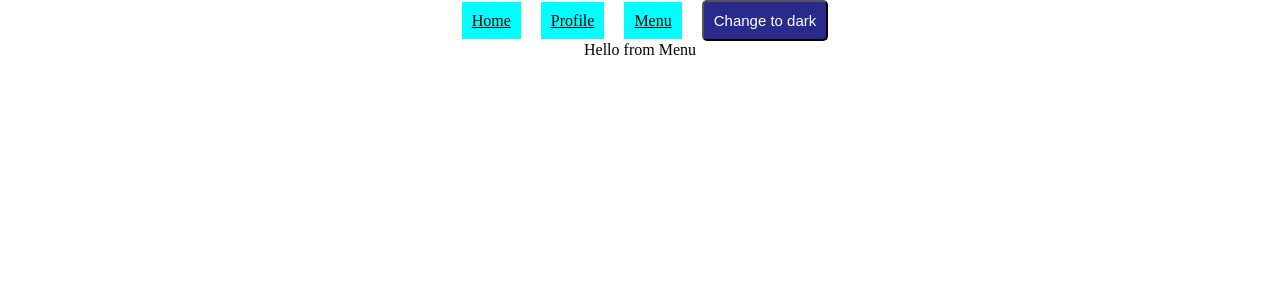
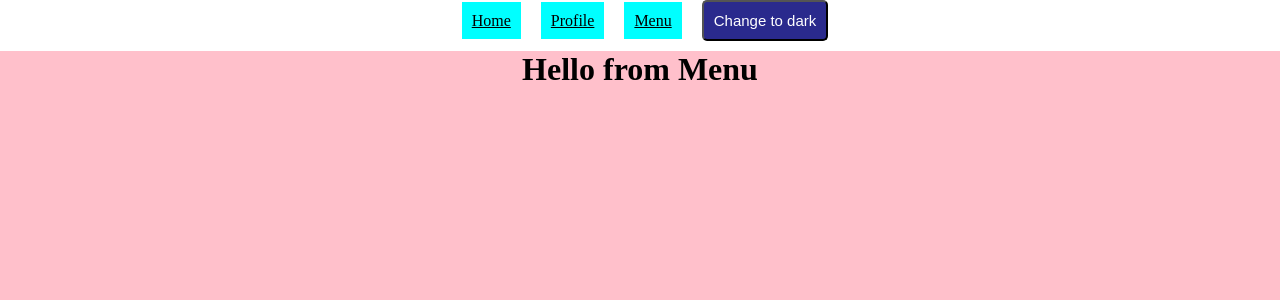
Before and after one commit to ayushdev351/React-Templates, a React (Create React App) app in the folder example-1/: page /menu in a window 1280 px wide. Shown: the top 300 px of the page. Built offline with nearby package versions, Linux system fonts and the light colour scheme.

Commit message:
update style using codespace

```diff
--- a/example-1/src/Components/Menu.js
+++ b/example-1/src/Components/Menu.js
@@ -1,5 +1,11 @@
 function Menu() {
-  return <div>Hello from Menu</div>;
+  return(
+    <div className = "page">
+      <h1>
+        Hello from Menu
+      </h1>
+    </div>
+  )
 }
 
 export default Menu;
--- a/example-1/src/Components/ThemeToggler.js
+++ b/example-1/src/Components/ThemeToggler.js
@@ -6,7 +6,7 @@ function ThemeToggler() {
     const {theme, toggleTheme} = useContext(ThemeContext);
 
     return(
-        <button className="btn" onClick={toggleTheme}>Change to {theme == "light"? "dark" : "light"}</button>
+        <button className="btn" onClick={toggleTheme}>Change to {theme === "light"? "dark" : "light"}</button>
     )
 }
 
```
